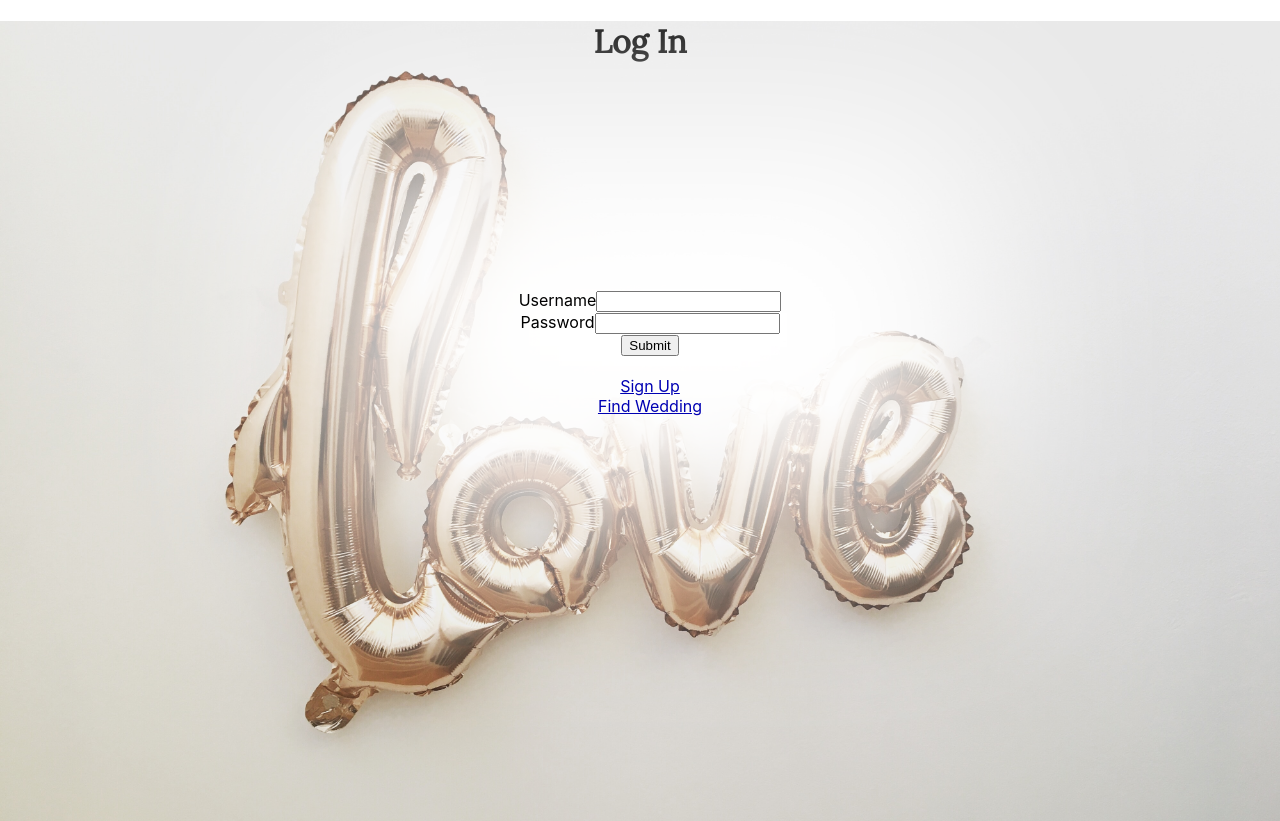
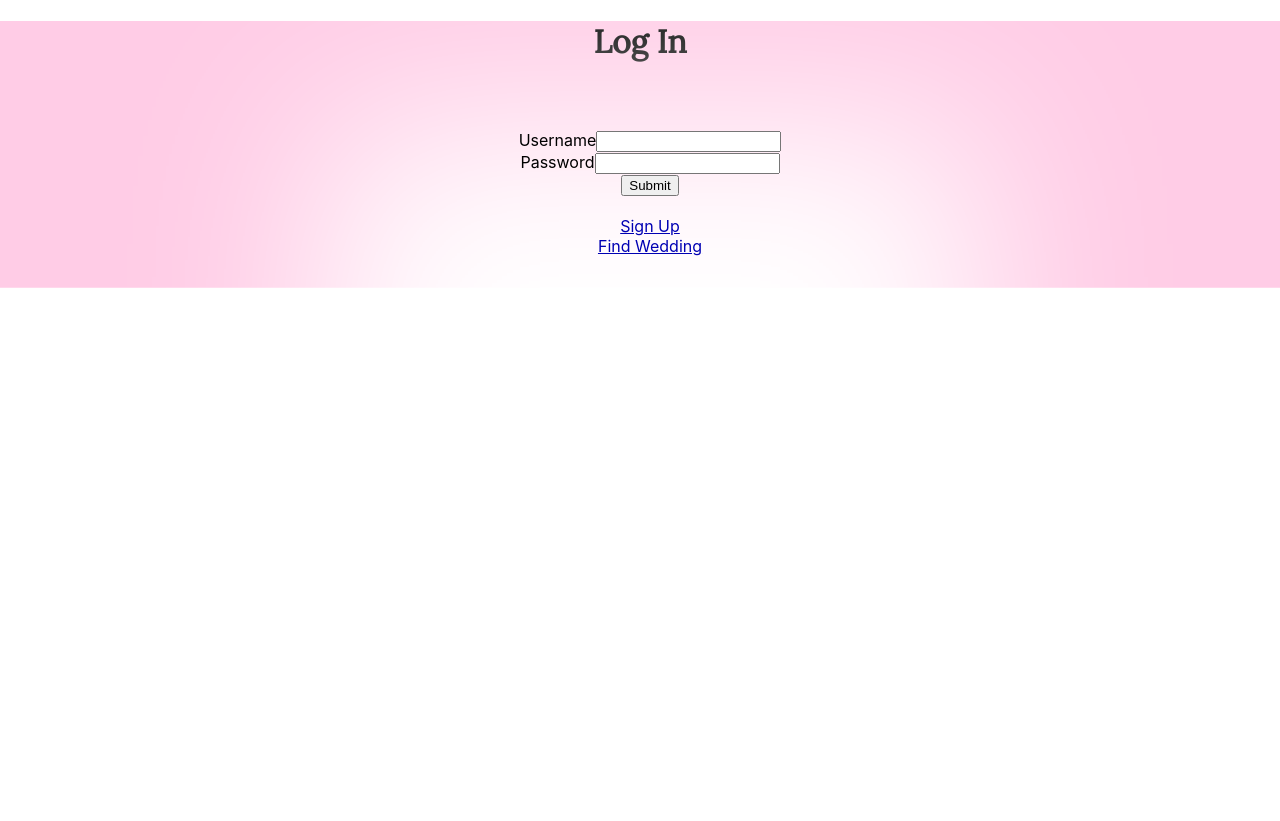
Before and after one commit to Kkelly22/wedding-itinerary-app, a React (Create React App) app in the folder client/: page /login in a window 1280 px wide. Built offline with nearby package versions, Linux system fonts and the light colour scheme.

Commit message:
changed the background image to a linear gradient of color blocking

```diff
--- a/client/src/App.css
+++ b/client/src/App.css
@@ -60,9 +60,11 @@ h1, h2, h3, h4, h5, h6 {
 
 
 .App {
-    background-image: url(./mandy-von-stahl-VDiGTEO0TYY-unsplash.jpg);  height: 500px;
+    box-shadow: inset 0px 33.33vh 0px #ffcce6, inset 0px 99.99vh 0px white, inset 0px 99.99vh 0px white;
+    height: 100vh;
+    width: 100vw;
     text-align: center;
-    height: 800px;
+    margin: 0;
     background-position: center;
     background-repeat: no-repeat;
     background-size: cover;
@@ -92,7 +94,7 @@ h1, h2, h3, h4, h5, h6 {
   margin: auto;
   padding:10px;
   position: absolute;
-  top:25%;
+  top:12%;
   left:25%;
 }
 
@@ -114,7 +116,7 @@ h1, h2, h3, h4, h5, h6 {
   margin: auto;
   padding:10px;
   position: absolute;
-  top:35%;
+  top:15%;
   left:25%;
 }
 
```
